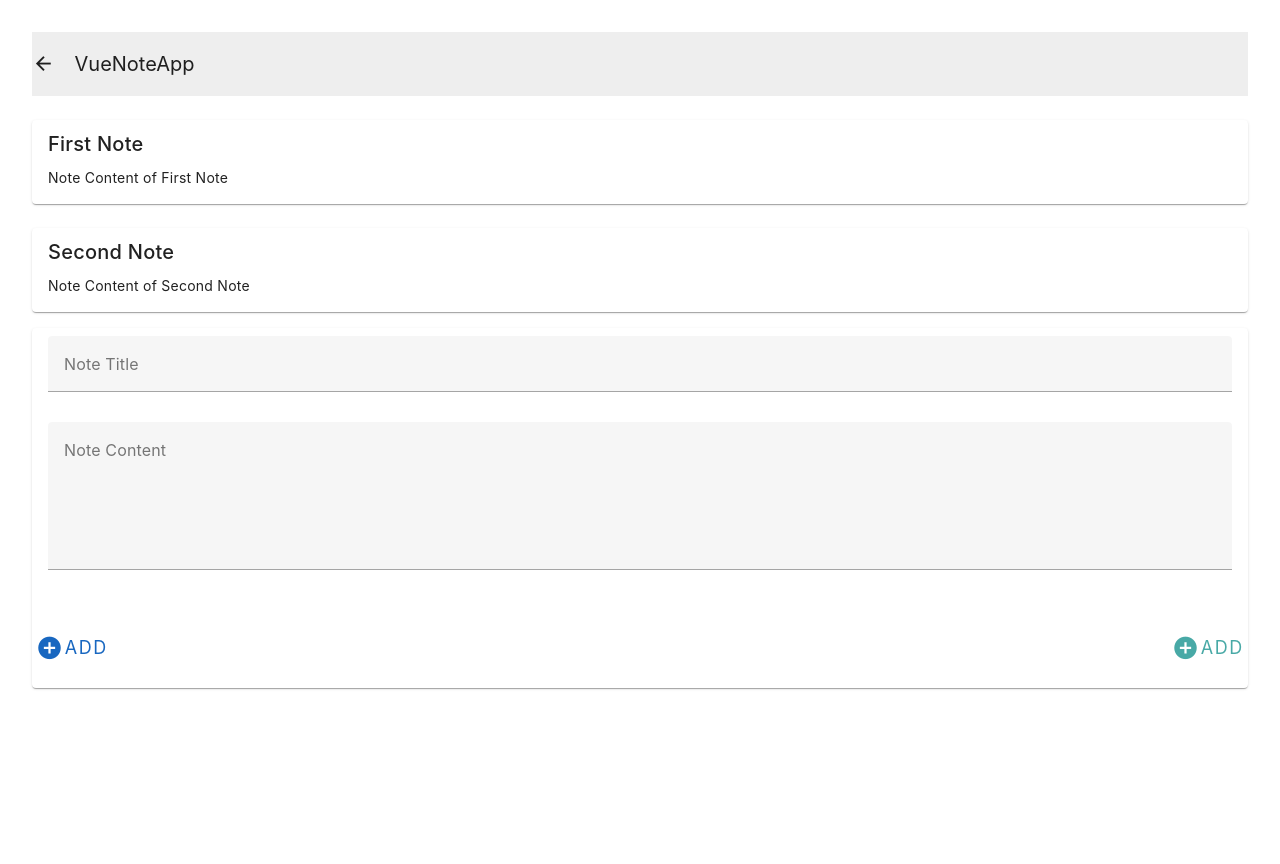
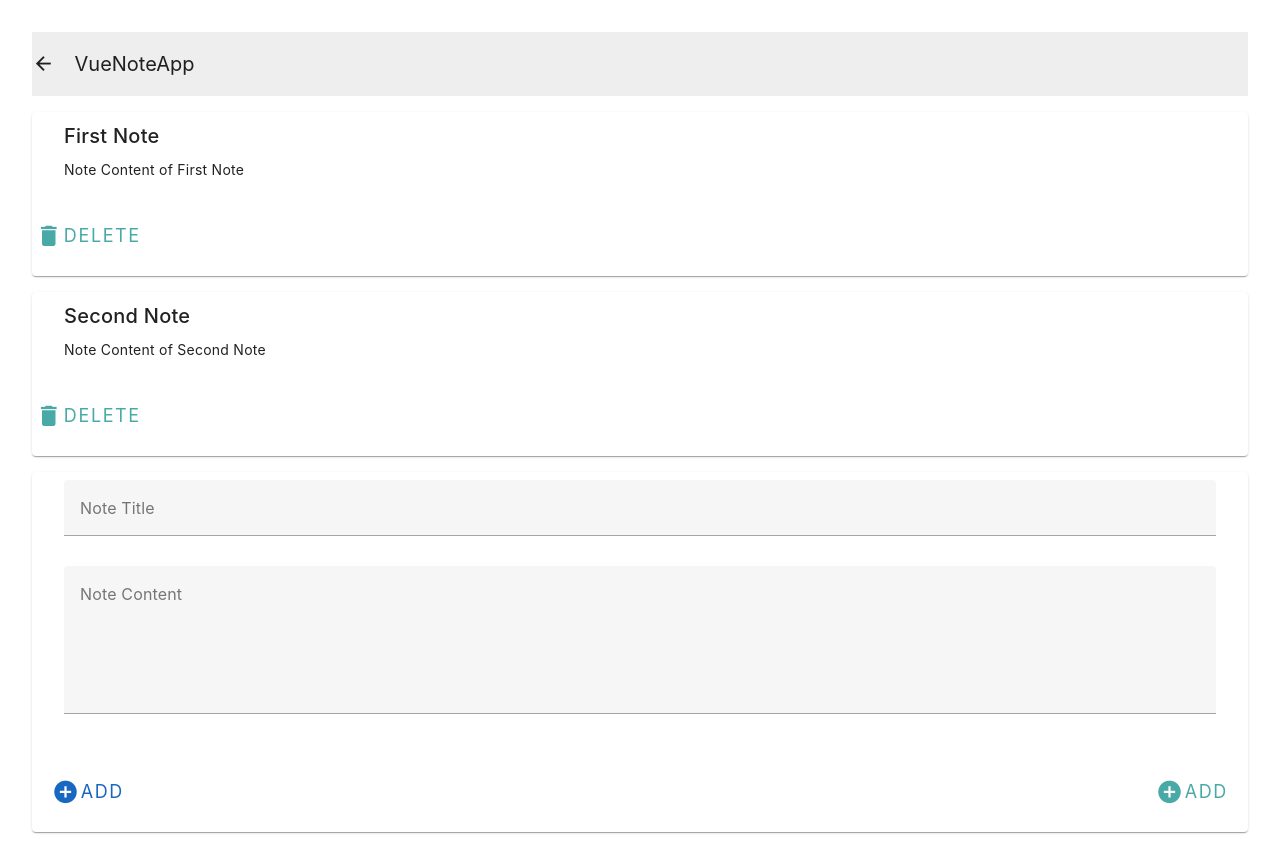
Before and after one commit to hans-naert/vue-note-app, a Vue app: page / in a window 1280 px wide. Built offline with nearby package versions, Linux system fonts and the light colour scheme.

Commit message:
implement delete-note event

```diff
--- a/src/App.vue
+++ b/src/App.vue
@@ -14,8 +14,9 @@ function saveNote(){
     console.log('saveNote');
 }
 
-function deleteNote(){
+function deleteNote(index){
     console.log('deleteNote');
+    pages.value.splice(index,1)
 }
 
 
@@ -30,6 +31,6 @@ function deleteNote(){
       </v-toolbar-title>
       <v-spacer></v-spacer>
     </v-toolbar>
-      <Notes  :pages="pages" @new-note="newNote"/>
+      <Notes  :pages="pages" @new-note="newNote" @delete-note="deleteNote"/>
   </v-app>
 </template>
--- a/src/components/Notes.vue
+++ b/src/components/Notes.vue
@@ -4,7 +4,7 @@ let noteTitle = ref('');
 let noteContent = ref('');
 
 const props = defineProps({ 'pages': [], index: 0 });
-const emit = defineEmits(['new-note']);
+const emit = defineEmits(['new-note','delete-note']);
 
 
 function newNote(event) {
@@ -15,12 +15,18 @@ function newNote(event) {
 </script>
 
 <template>
-    <v-card class="mt-6" v-for="page in pages">
+    <v-card class="mt-4 px-4" v-for="(page, index) in pages">
         <v-card-title label="Note Title" outlined>{{ page.title }}  </v-card-title>
         <v-card-text label="Note Content" outlined> {{ page.content }}</v-card-text>
+        <v-card-actions>
+            <v-btn icon color="secondary" size="x-large" @click="$emit('delete-note',index)">
+                <v-icon icon="mdi-delete"></v-icon>
+                Delete
+            </v-btn>
+        </v-card-actions>
     </v-card>
 
-    <v-card class="mt-4">
+    <v-card class="mt-4 px-4">
         <v-card-title>
             <v-text-field v-model="noteTitle" label="Note Title" outlined></v-text-field>
         </v-card-title>
@@ -28,7 +34,7 @@ function newNote(event) {
             <v-textarea v-model="noteContent" label="Note Content" outlined></v-textarea>
         </v-card-text>
         <v-card-actions>
-            <v-btn  icon color="primary" size="x-large" @click="$emit('new-note',{title:noteTitle,content:noteContent})">
+            <v-btn icon color="primary" size="x-large" @click="$emit('new-note',{title:noteTitle,content:noteContent})">
                 <v-icon icon="mdi-plus-circle"></v-icon>
                 Add
             </v-btn>
```
